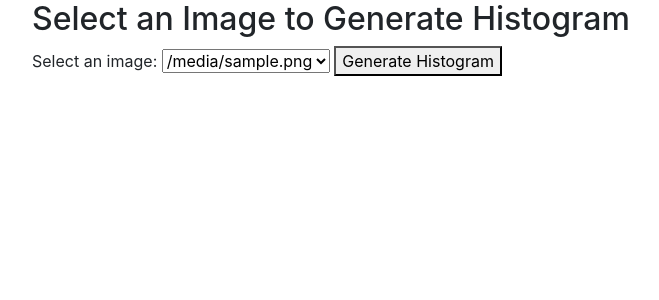
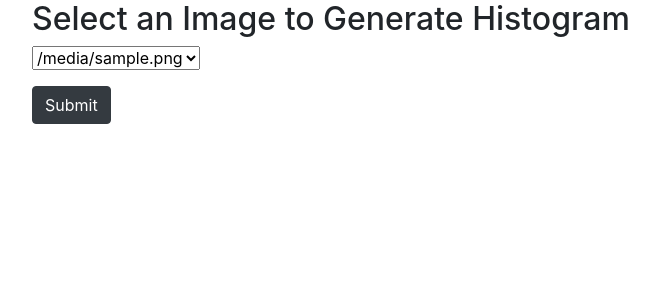
Before and after one commit to unica-isde/isde-projects-2024-E, a FastAPI app: template app/templates/histogram_select.html in a window 1280 px wide. Shown: the part 56-356 px from the top of the page, without its empty margins (53-712 px from the left). Run offline with FastAPI, Linux system fonts and the light colour scheme; the template is opened without the code that fills it: most values are stand-ins (such as "Sample title", 1, 10 or a date in 2020); some libraries are stand-ins or nearby versions.

Commit message:
adjusted submit button in histogram_select.html

```diff
--- a/app/templates/histogram_select.html
+++ b/app/templates/histogram_select.html
@@ -4,13 +4,14 @@
 <h2>Select an Image to Generate Histogram</h2>
 
 <form action="/histogram" method="post">
-    <label for="image_id">Select an image:</label>
+
     <select name="image_id" id="image_id">
         {% for image in images %}
         <option value="{{ image }}">{{ image }}</option>
         {% endfor %}
     </select>
-    <button type="submit">Generate Histogram</button>
+    </p>
+    <button type="submit" value="1" class="btn btn-dark mb-2">Submit</button>
 </form>
 
 {% endblock %}
```
